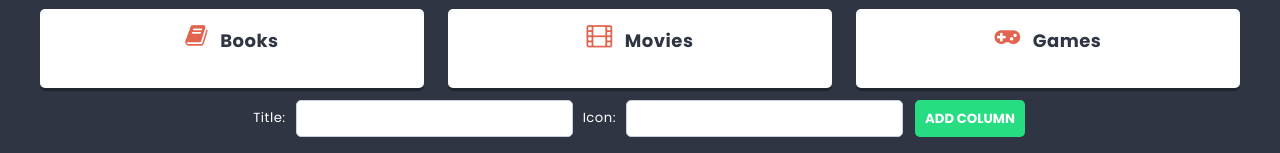
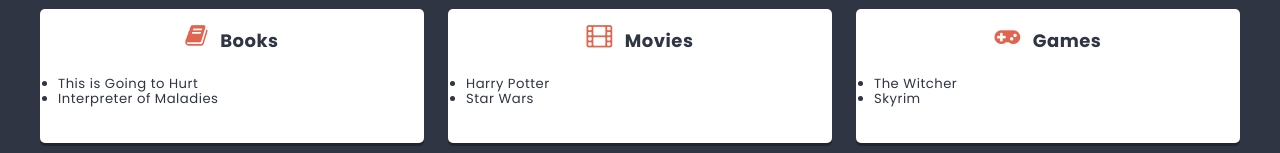
Before and after one commit to KevinKaluzny/project-react, a React (Create React App) app: page / in a window 1280 px wide. Shown: the part 532-685 px from the top of the page. Built offline with nearby package versions, Linux system fonts and the light colour scheme.

Commit message:
Add cards to each column

```diff
--- a/src/components/Column/Column.js
+++ b/src/components/Column/Column.js
@@ -4,6 +4,9 @@
     return (
         <article className={styles.column}>
             <h2 className={styles.title}><span className={styles.icon + ' fa fa-' + props.icon}></span>{props.title}</h2>
+            <ul className={styles.cards}>
+                {props.cards.map(card => <li key={card.id}>{card.title}</li>)}
+            </ul>
         </article>
     );
 }
--- a/src/components/List/List.js
+++ b/src/components/List/List.js
@@ -6,13 +6,37 @@
 
 const List = () => {
     const [columns, setColumns] = useState([
-        { id: 1, title: 'Books', icon: 'book' },
-        { id: 2, title: 'Movies', icon: 'film' },
-        { id: 3, title: 'Games', icon: 'gamepad' }
+        {
+            id: 1,
+            title: 'Books',
+            icon: 'book',
+            cards: [
+                { id: 1, title: 'This is Going to Hurt' },
+                { id: 2, title: 'Interpreter of Maladies' }
+            ]
+        },
+        {
+            id: 2,
+            title: 'Movies',
+            icon: 'film',
+            cards: [
+                { id: 1, title: 'Harry Potter' },
+                { id: 2, title: 'Star Wars' }
+            ]
+        },
+        {
+            id: 3,
+            title: 'Games',
+            icon: 'gamepad',
+            cards: [
+                { id: 1, title: 'The Witcher' },
+                { id: 2, title: 'Skyrim' }
+            ]
+        }
     ]);
 
     const addColumn = newColumn => {
-        setColumns([...columns, { id: shortid(), title: newColumn.title, icon: newColumn.icon }]);
+        setColumns([...columns, { id: shortid(), title: newColumn.title, icon: newColumn.icon, cards: [] }]);
     }
 
     return (
@@ -20,7 +44,7 @@
             <header className={styles.header}>Things to do <span>soon!</span></header>
             <p className={styles.description}>Interesting things I want to check out!</p>
             <section className={styles.columns}>
-                {columns.map(column => <Column key={column.id} title={column.title} icon={column.icon} />)}
+                {columns.map(column => <Column key={column.id} title={column.title} icon={column.icon} cards={column.cards} />)}
             </section>
             <ColumnForm action={addColumn} />
         </div>
```
